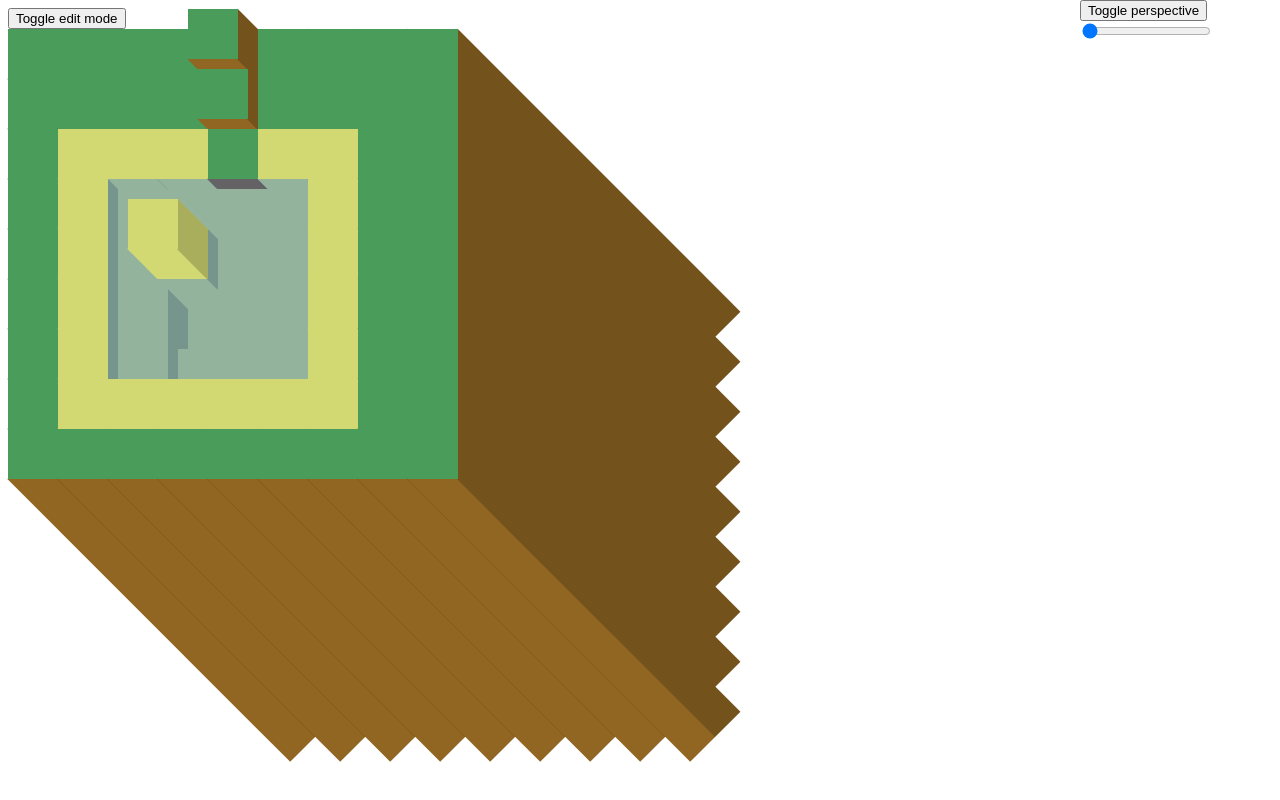
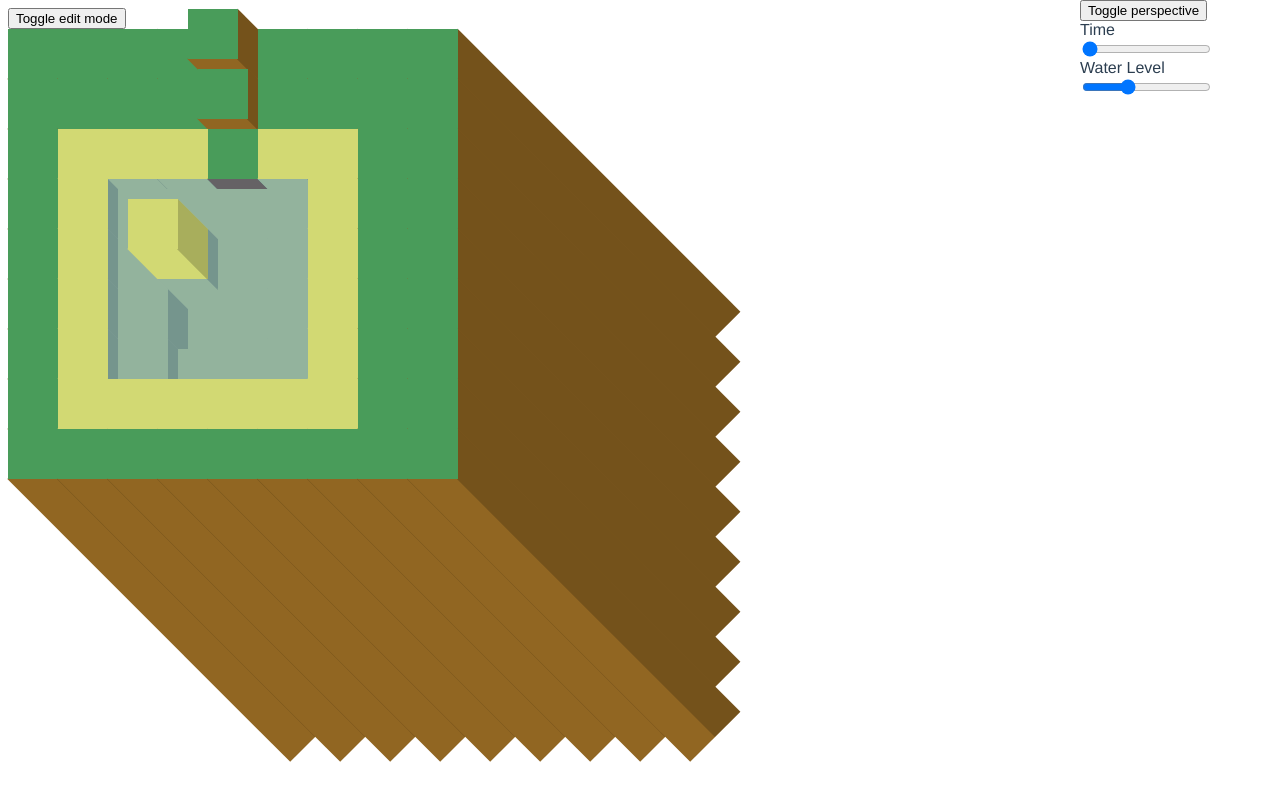
Before and after one commit to strux/isometric-fun, a Vue app: page / in a window 1280 px wide. Built offline with nearby package versions, Linux system fonts and the light colour scheme.

Commit message:
Adds water level input

```diff
--- a/src/App.vue
+++ b/src/App.vue
@@ -6,8 +6,9 @@
       :tile-data="tileData"
       :time="time"
       v-if="editing"
+      v-on:toggle-perspective="perspective = !perspective"
       v-on:set-time="time = $event"
-      v-on:toggle-perspective="perspective = !perspective"
+      v-on:set-water-level="tileData.waterLevel = $event"
     ></edit-tools>
   </div>
 </template>
--- a/src/components/EditTools.vue
+++ b/src/components/EditTools.vue
@@ -1,7 +1,10 @@
 <template>
   <div :style="style">
     <button v-on:click="$emit('toggle-perspective')">Toggle perspective</button>
-    <input type="range" min="0" max="11" v-bind:value="time" v-on:change="$emit('set-time', $event.target.value)">
+    <label for="time">Time</label>
+    <input id="time" type="range" min="0" max="11" v-bind:value="time" v-on:change="$emit('set-time', $event.target.value)">
+    <label for="waterLevel">Water Level</label>
+    <input id="waterLevel" type="range" min="0" max="9" v-bind:value="tileData.waterLevel" v-on:change="$emit('set-water-level', $event.target.value)">
   </div>
 </template>
 
@@ -33,4 +36,7 @@ export default {
 </script>
 
 <style scoped>
+  label, input {
+    display: block;
+  }
 </style>
```
